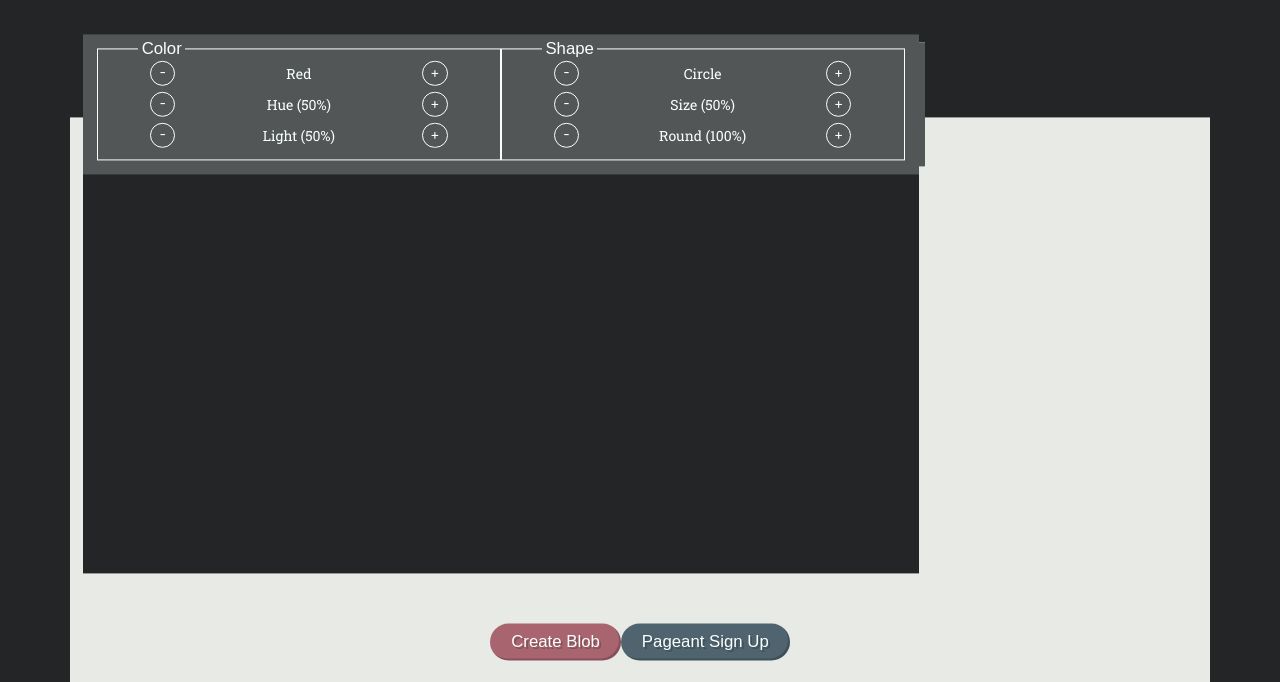
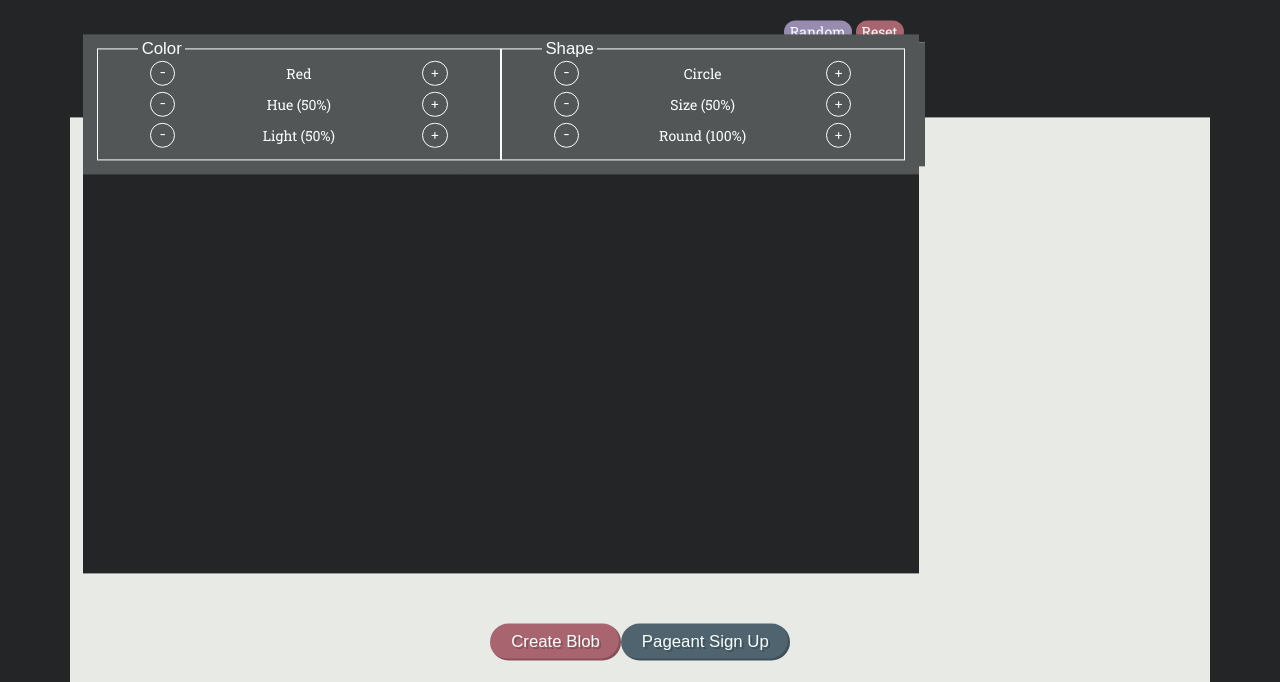
Before and after one commit to serelath/SMCSpring_2019, a PHP site: page /class04hw/index.html in a window 1280 px wide, after a click on "Create Blob". Shown: the top 682 px of the page. Run offline with PHP 8.4, Linux system fonts and the light colour scheme; some web fonts are replaced.

Commit message:
Added randomizer click functions

```diff
--- a/class04hw/index.html
+++ b/class04hw/index.html
@@ -37,6 +37,11 @@
                                     <div></div>
                                 </div>
                             </div>
+                            <!-- Custom Buttons -->
+                           <div class="col-12 custom-buttons text-right">
+                               <button id="random">Random</button>
+                               <button id="reset">Reset</button>
+                           </div>
                             <!-- Customize Menu -->
                             <div id="customize" class="col-12 p-3">
                                 <div class="customizer text-center col-6">
@@ -110,6 +115,32 @@
 
         $(document).ready(function() {
 
+            //random
+            $('#random').click(function() {
+                var hueRandom = Math.random()*360;
+                var lightRandom = Math.random()*1 + 0.25;
+                var borderRandom = Math.random()*50;
+                var scaleRandom = Math.random()*1.25 + 0.5;
+                var randomize = {
+                    'filter' : 'hue-rotate(' + hueRandom + 'deg) brightness(' + lightRandom +')',
+                    'border-radius' : borderRandom + '%',
+                    'transform' : 'translate(-50%, -50%) scale(' + scaleRandom + ')',
+                };
+
+               $("#blob").css(randomize);
+                $(".eyes div").css(reset);
+            });
+
+            //reset
+            $('#reset').click(function() {
+                            var reset = {
+                'filter' : '',
+                'border-radius' : '',
+                'transform' : 'translate(-50%, -50%)',
+            };
+
+                $("#blob").css(reset);
+            })
         });
 
     </script>
--- a/class04hw/styles/css/style.css
+++ b/class04hw/styles/css/style.css
@@ -86,6 +86,9 @@ body {
         max-height: 90%;
         background-color: #A8646F;
         top: 40% !important;
+        -webkit-transition: 0.2s;
+        -o-transition: 0.2s;
+        transition: 0.2s;
         position: absolute;
         top: 50%;
         left: 50%;
@@ -106,6 +109,18 @@ body {
             left: 24%; }
           .container #content-area #blob-container #blob .eyes div:nth-child(2) {
             right: 24%; }
+      .container #content-area #blob-container .custom-buttons {
+        position: absolute;
+        bottom: 130px; }
+        .container #content-area #blob-container .custom-buttons button {
+          border: none;
+          color: #F9FFFD !important;
+          border-radius: 30px;
+          font-family: "Roboto Slab", serif; }
+          .container #content-area #blob-container .custom-buttons button:first-child {
+            background-color: #978CAF; }
+          .container #content-area #blob-container .custom-buttons button:nth-child(2) {
+            background-color: #A8646F; }
       .container #content-area #blob-container #customize {
         background-color: #535657;
         position: absolute;
--- a/class04hw/styles/scss/_variables.scss
+++ b/class04hw/styles/scss/_variables.scss
@@ -1,7 +1,7 @@
 //Colors
 $lightBeige : #E8EAE5;
 $darkBeige: #535657;
-$lavender: #BEB3D6;
+$lavender: #978CAF;
 $darkTeal: #4F646F;
 $red: #A8646F;
 $lightRed: #C48184;
--- a/class04hw/styles/scss/style.scss
+++ b/class04hw/styles/scss/style.scss
@@ -90,6 +90,7 @@ body {
                 max-height: 90%;
                 background-color: $red;
                 top: 40% !important;
+                transition: 0.2s;
                 @include centerer;
                 @include circle(25vmin);
 
@@ -107,11 +108,36 @@ body {
                     }
                 }
             }
+
+
             //customizer
+
+            //buttons
+            .custom-buttons {
+                position: absolute;
+                bottom: 130px;
+
+                button {
+                    border: none;
+                    color: $white !important;
+                    border-radius: 30px;
+                    font-family: $textFont;
+                    &:first-child {
+                        background-color: $lavender;
+                    }
+                    &:nth-child(2) {
+                        background-color: $red;
+                    }
+                }
+            }
+
+            //menu
             #customize {
                 background-color: $darkBeige;
                 position: absolute;
                 bottom: -1px;
+
+                //menu
 
                 .customizer {
                     border: 1px solid $white;
```
Also changed, not shown: 1 other file.
